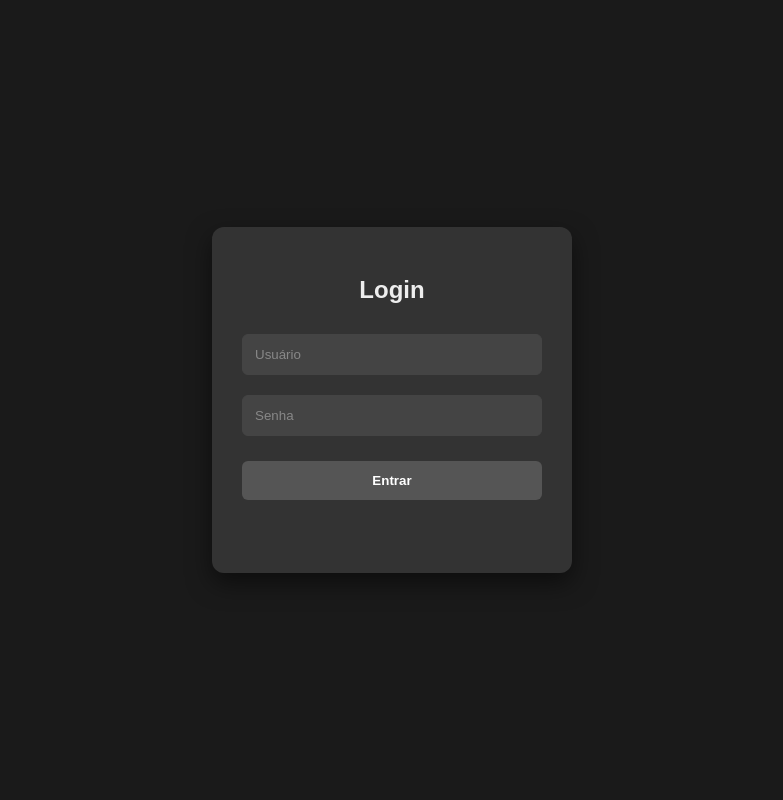
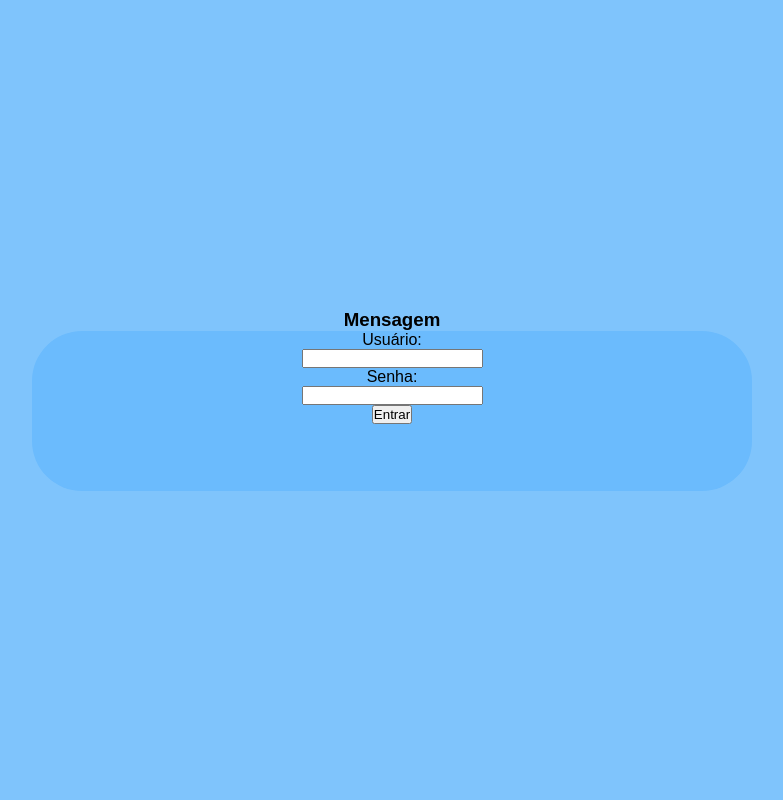
Before and after one commit to gabriela-peratello/musictube, a Flask app: template templates/login.html in a window 1280 px wide. Shown: the whole page, without its empty margins (248-1031 px from the left). Run offline with Flask 3, Linux system fonts and the light colour scheme; the template is opened without the code that fills it: most values are stand-ins (such as "Sample title", 1, 10 or a date in 2020); one stand-in notice (Sample message) is shown.

Commit message:
OnneMusic finalizado

```diff
--- a/app.py
+++ b/app.py
@@ -1,4 +1,4 @@
-from flask import Flask, redirect, render_template, request, session
+from flask import Flask, flash, redirect, render_template, request, session
 import mysql.connector
 from database.conexao import conectar
 from model.genero import recuperar_generos
@@ -85,9 +85,11 @@ def logar():
 
     if usuario:
         session["usuario_logado"] = usuario
+        flash(f"Seja bem-vindo, {usuario.nome}")
         return redirect ("/admin")
     else:
-        return redirect ("/cadastro")
+        flash("Usuário ou senha iválidos.", "danger")
+        return redirect("/login")
 
 if __name__ == "__main__":
     app.run(debug=True)
--- a/templates/login.html
+++ b/templates/login.html
@@ -3,79 +3,75 @@
 <head>
     <meta charset="UTF-8">
     <meta name="viewport" content="width=device-width, initial-scale=1.0">
-    <title>Login</title>
+    <title>Document</title>
+</head>
+    <style>
+        *{
+    margin: 0;
+    padding: 0;
+    box-sizing: border-box;
+    font-family: inherit;
 
-    <style>
-        body {
-    background-color: #1a1a1a; /* Preto quase fosco */
-    font-family: Arial, sans-serif;
-    display: flex;
-    justify-content: center;
-    align-items: center;
-    height: 100vh;
-    margin: 0;
 }
 
-#login-container {
-    background-color: #333333; /* Cinza mediano escuro */
-    padding: 30px;
-    border-radius: 12px;
-    box-shadow: 0 10px 25px rgba(0, 0, 0, 0.5);
+body{
+    font-family: Arial, Helvetica, sans-serif;
+    background-color: wheat;
+    color: black;
+    display: flex;
+    flex-direction: column;
+    align-items: center;
+    justify-content: center;
+    min-height: 100vh;
     text-align: center;
-    width: 300px;
+    background-color: rgb(127, 196, 252);
+
 }
 
-h2 {
-    color: #eeeeee; /* Cinza bem claro */
-    margin-bottom: 20px;
-}
 
-input {
-    width: 100%;
-    padding: 12px;
-    margin: 10px 0;
-    border: 1px solid #444;
-    border-radius: 6px;
-    background-color: #444444; /* Cinza médio */
-    color: white;
-    box-sizing: border-box; /* Garante que o padding não quebre a largura */
-}
-
-input::placeholder {
-    color: #888;
-}
-
-button {
-    width: 100%;
-    padding: 12px;
-    margin-top: 15px;
-    border: none;
-    border-radius: 6px;
-    background-color: #555555; /* Cinza destaque */
-    color: white;
-    cursor: pointer;
-    font-weight: bold;
-    transition: background 0.3s;
-}
-
-button:hover {
-    background-color: #777777; /* Tom mais claro no hover */
-}
-
-#mensagem {
-    margin-top: 15px;
-    font-size: 14px;
-    min-height: 1em;
+.section_color{
+    background-color: rgb(107, 187, 253);
+    width: 90vh;
+    height: 20vh;
+    border-radius: 50px;
 }
     </style>
-</head>
+
 <body>
-    <div id="login-container">
-        <h2>Login</h2>
-        <input type="text" id="usuario" placeholder="Usuário">
-        <input type="password" id="senha" placeholder="Senha">
-        <button onclick="logar()">Entrar</button>
-        <p id="mensagem"></p>
+    <div>
+        {% with mensagem = get_flashed_messages()%}
+            {% for mensagem in mensagens%}
+
+        <h3>
+            Mensagem
+        </h3>
+            {%endfor%}
+        {%endwith%}
     </div>
+
+<section class="section_color">
+    <form>
+        <p>
+            Usuário:
+
+        </p>
+        <input id="usuario" name="usuario" type="text">
+
+
+
+        <p>
+            Senha:
+        </p>
+
+        <input id="senha" name="senha" type="password">
+        <br>
+
+        <button type="submit">Entrar</button>
+    </form>
+</section>
+
+
+
+
 </body>
 </html>
```
Also changed, not shown: swap.txt (line endings or trailing spaces).
